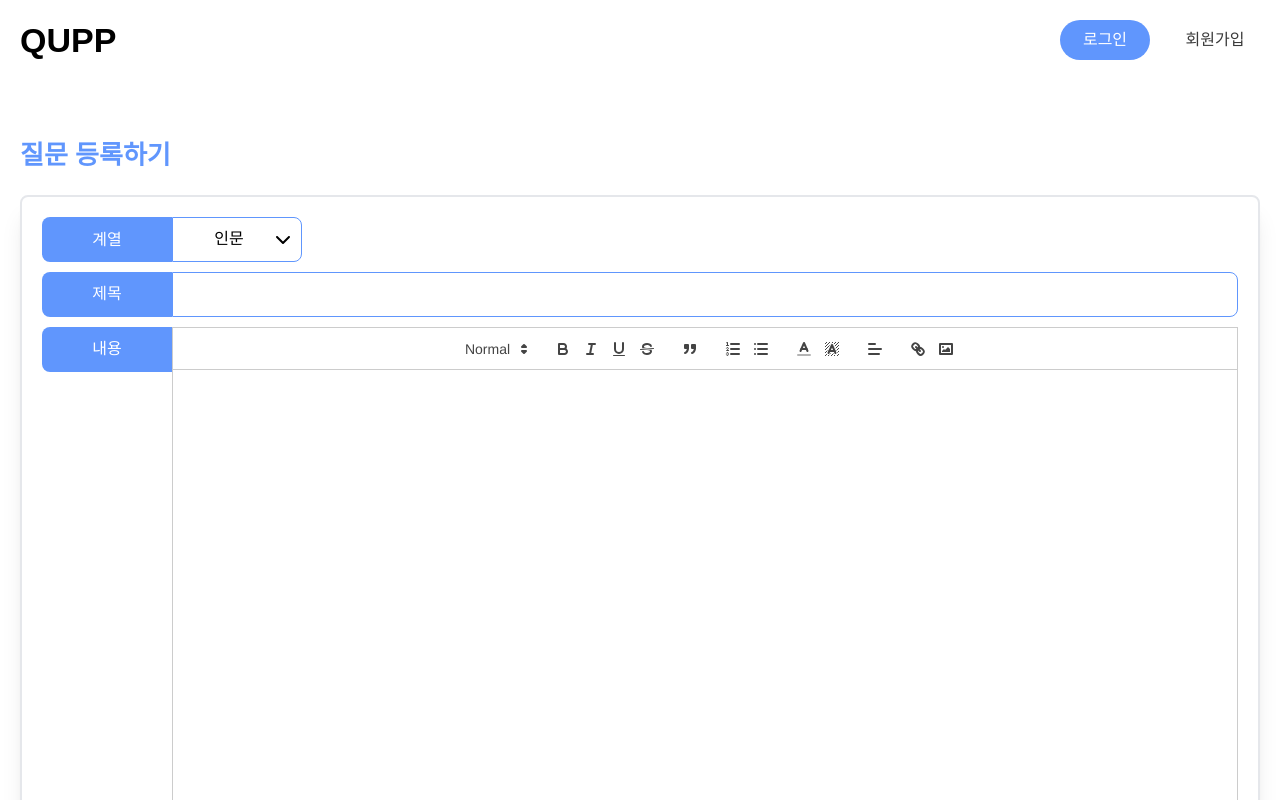
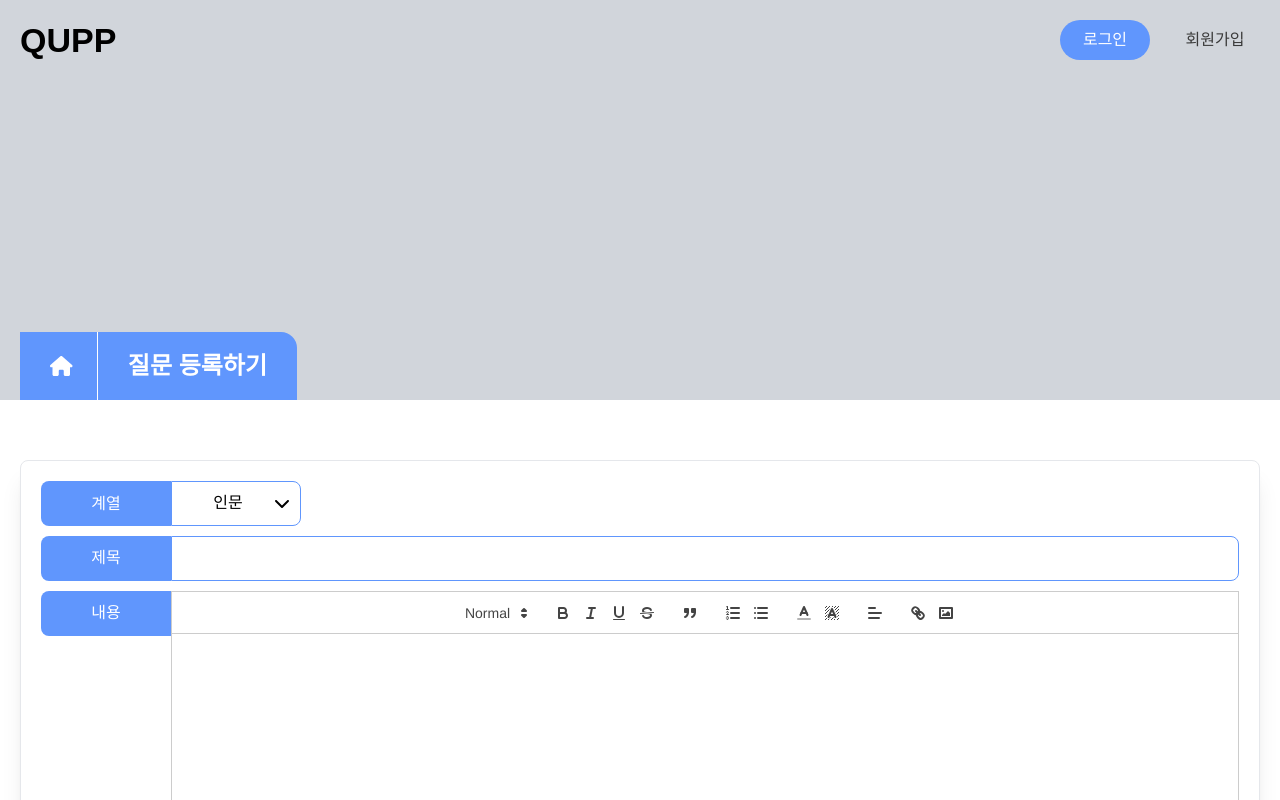
Before and after one commit to crewd/qupp-front, a Next.js app: page /qna/write in a window 1280 px wide. Shown: the top 800 px of the page. Built offline with nearby package versions, Linux system fonts and the light colour scheme.

Commit message:
design: 에디터 페이지 레이아웃 변경

```diff
--- a/components/layout/layout.tsx
+++ b/components/layout/layout.tsx
@@ -29,7 +29,7 @@ const Layout = ({ children }: { children: React.ReactNode }) => {
           </nav>
         </div>
       </header>
-      <main className="mt-[56px] px-[20px] max-w-[1280px] m-auto">
+      <main className="mt-[56px] px-[20px] pb-[40px] max-w-[1280px] m-auto">
         {children}
       </main>
     </div>
--- a/pages/qna/write.tsx
+++ b/pages/qna/write.tsx
@@ -1,4 +1,4 @@
-import { faChevronDown } from '@fortawesome/free-solid-svg-icons';
+import { faChevronDown, faHouse } from '@fortawesome/free-solid-svg-icons';
 import { FontAwesomeIcon } from '@fortawesome/react-fontawesome';
 import dynamic from 'next/dynamic';
 import { useEffect, useState } from 'react';
@@ -23,10 +23,15 @@ const AddPost = () => {
 
   return (
     <div>
-      <div className="mb-[20px]">
-        <h2 className="text-xl font-bold text-primary">질문 등록하기</h2>
+      <div className="absolute top-0 left-0 right-0 w-full h-[400px] bg-gray-300 -z-10" />
+      <div className="mt-[252px]">
+        <div className="mb-[60px] bg-primary w-[277px] px-[30px] leading-[68px] flex items-center justify-between rounded-tr-2xl">
+          <FontAwesomeIcon className="text-white" icon={faHouse} size="lg" />
+          <h2 className="text-lg font-bold text-white border-l border-white pl-[30px]">
+            질문 등록하기
+          </h2>
         </div>
-      <div className="border-2 shadow-xl rounded-lg p-[20px] flex flex-col gap-[10px]">
+        <div className="border shadow-xl rounded-lg p-[20px] flex flex-col gap-[10px]">
           <div className="flex text-center">
             <p className="text-white bg-primary h-[45px] w-[130px] leading-[25px] rounded-tl-lg rounded-bl-lg p-[10px]">
               계열
@@ -78,6 +83,7 @@ const AddPost = () => {
           </div>
         </div>
       </div>
+    </div>
   );
 };
 
```
Lines whose indentation alone changed are shown as unchanged.
